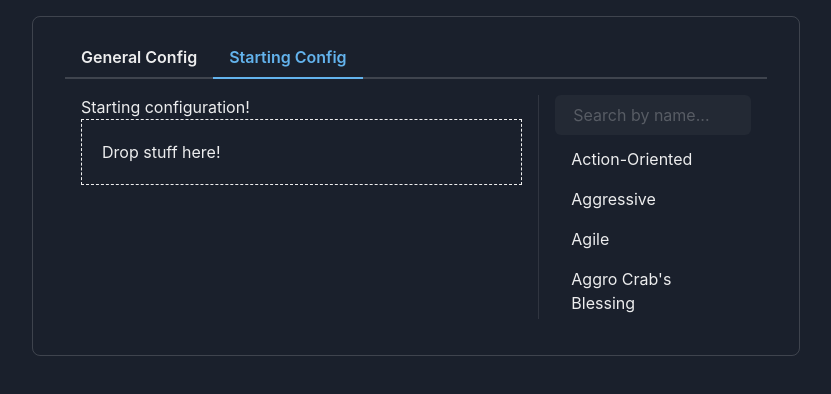
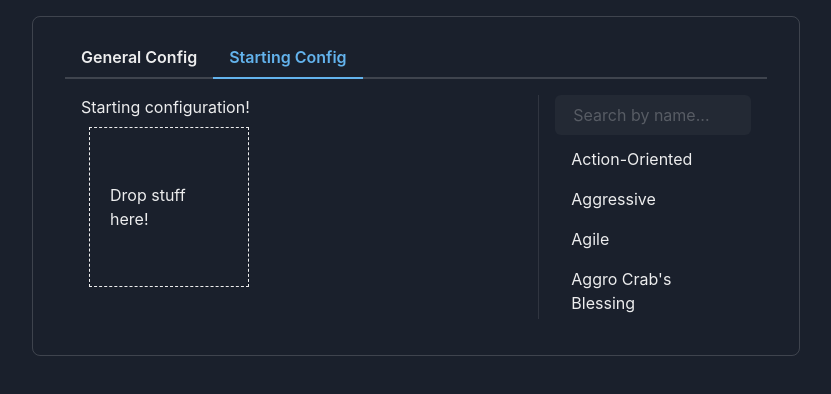
Before and after one commit to franomai/cornercutter, a React (Vite) app in the folder frontend/: page / in a window 1280 px wide. Both pictures are taken after a click on the tab "Starting Config". Shown: the top 394 px of the page, without its empty margins (224-1055 px from the left). Built offline with nearby package versions, Linux system fonts and the light colour scheme.

Commit message:
#3 Make plus icon appear when hovering over dropzone

```diff
--- a/frontend/src/components/dragdrop/DropTarget.tsx
+++ /dev/null
@@ -1,40 +0,0 @@
-import { Box } from '@chakra-ui/react';
-import { FC, useState } from 'react';
-import { useDrop } from 'react-dnd';
-import { ItemType, Item } from '../../types/ItemTypes';
-
-interface Props {
-    itemType: ItemType;
-    onItemDropped: (dragItem: string) => void;
-}
-
-interface DropProps {
-    isOver: boolean;
-    canDrop: boolean;
-}
-
-const DropZone: FC<Props> = (props) => {
-    const [item, setItem] = useState<Item | null>(null);
-
-    const [{ isOver, canDrop }, dropRef] = useDrop<Item, unknown, DropProps>(() => ({
-        accept: props.itemType.id,
-        drop: (item) => setItem(item),
-        collect: (monitor) => ({
-            isOver: monitor.isOver(),
-            canDrop: monitor.canDrop(),
-        }),
-    }));
-
-    return (
-        <Box
-            ref={dropRef}
-            border="1px dashed"
-            p={5}
-            borderColor={isOver ? 'orange.200' : canDrop ? 'teal.200' : undefined}
-        >
-            {item ? props.itemType.render(item) : 'Drop stuff here!'}
-        </Box>
-    );
-};
-
-export default DropZone;
--- /dev/null
+++ b/frontend/src/components/dragdrop/Dropzone.tsx
@@ -0,0 +1,44 @@
+import { Box, Center } from '@chakra-ui/react';
+import { faPlus } from '@fortawesome/free-solid-svg-icons';
+import { FontAwesomeIcon } from '@fortawesome/react-fontawesome';
+import { FC, ReactNode, useState } from 'react';
+import { useDrop } from 'react-dnd';
+import { ItemType, Item } from '../../types/ItemTypes';
+
+interface Props {
+    itemType: ItemType;
+    onItemDropped: (dragItem: string) => void;
+}
+
+interface DropProps {
+    isOver: boolean;
+    canDrop: boolean;
+}
+
+const Dropzone: FC<Props> = (props) => {
+    const [item, setItem] = useState<Item | null>(null);
+
+    const [{ isOver, canDrop }, dropRef] = useDrop<Item, unknown, DropProps>(() => ({
+        accept: props.itemType.id,
+        drop: (item) => setItem(item),
+        collect: (monitor) => ({
+            isOver: monitor.isOver(),
+            canDrop: monitor.canDrop(),
+        }),
+    }));
+
+    function renderDropzone(): ReactNode {
+        if (isOver) return <FontAwesomeIcon icon={faPlus} size="2x" />;
+        return item ? props.itemType.render(item) : 'Drop stuff here!';
+    }
+
+    return (
+        <Box w={40} h={40} ref={dropRef} border="1px dashed" p={3} m={2} borderColor={canDrop ? 'teal.200' : undefined}>
+            <Center p={2} background={isOver ? 'whiteAlpha.100' : undefined} w="full" h="full">
+                {renderDropzone()}
+            </Center>
+        </Box>
+    );
+};
+
+export default Dropzone;
--- a/frontend/src/pages/StartingConfig.tsx
+++ b/frontend/src/pages/StartingConfig.tsx
@@ -1,6 +1,6 @@
 import { Grid, GridItem } from '@chakra-ui/react';
 import { FC } from 'react';
-import DropZone from '../components/dragdrop/DropTarget';
+import Dropzone from '../components/dragdrop/Dropzone';
 import { ItemTypes } from '../components/ItemTypeDefinitions';
 import SearchColumn from '../components/SearchColumn';
 import { Skills } from '../data/TestSkills';
@@ -10,7 +10,7 @@ const StartingConfig: FC = () => {
         <Grid templateColumns="repeat(3, 1fr)" gap={4}>
             <GridItem colSpan={2}>
                 <div>Starting configuration!</div>
-                <DropZone itemType={ItemTypes.SKILL} onItemDropped={console.log} />
+                <Dropzone itemType={ItemTypes.SKILL} onItemDropped={console.log} />
             </GridItem>
             <GridItem colSpan={1}>
                 <SearchColumn items={Skills} />
--- a/package.json
+++ b/package.json
@@ -12,6 +12,10 @@
 		"@chakra-ui/react": "^2.2.1",
 		"@emotion/react": "^11.9.3",
 		"@emotion/styled": "^11.9.3",
+		"@fortawesome/fontawesome-svg-core": "^6.1.1",
+		"@fortawesome/free-regular-svg-icons": "^6.1.1",
+		"@fortawesome/free-solid-svg-icons": "^6.1.1",
+		"@fortawesome/react-fontawesome": "^0.2.0",
 		"@tauri-apps/api": "^1.0.1",
 		"framer-motion": "^6.3.16",
 		"react": "^18.0.0",
```
Also changed, not shown: 1 other file (tests, documents, lock files or other folders).
